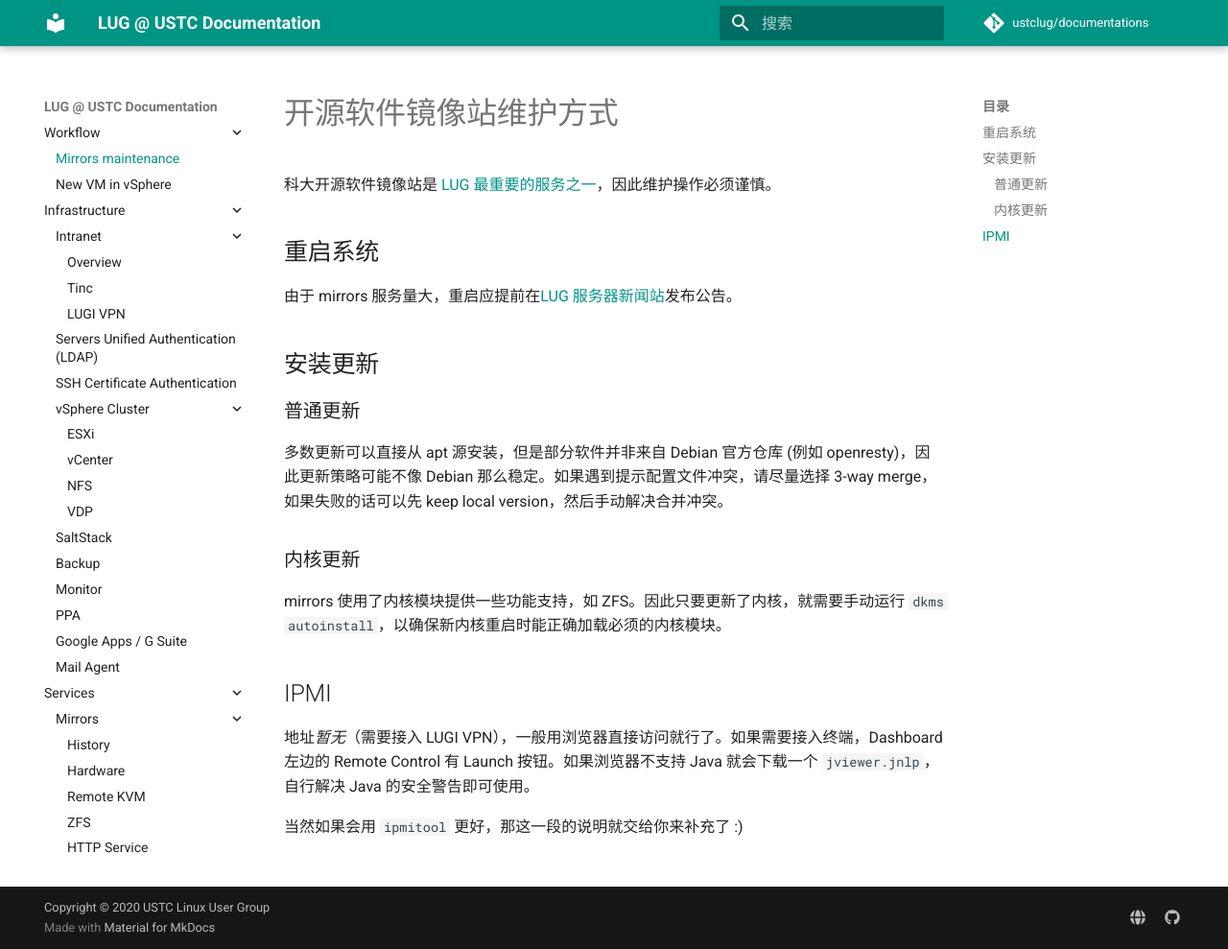
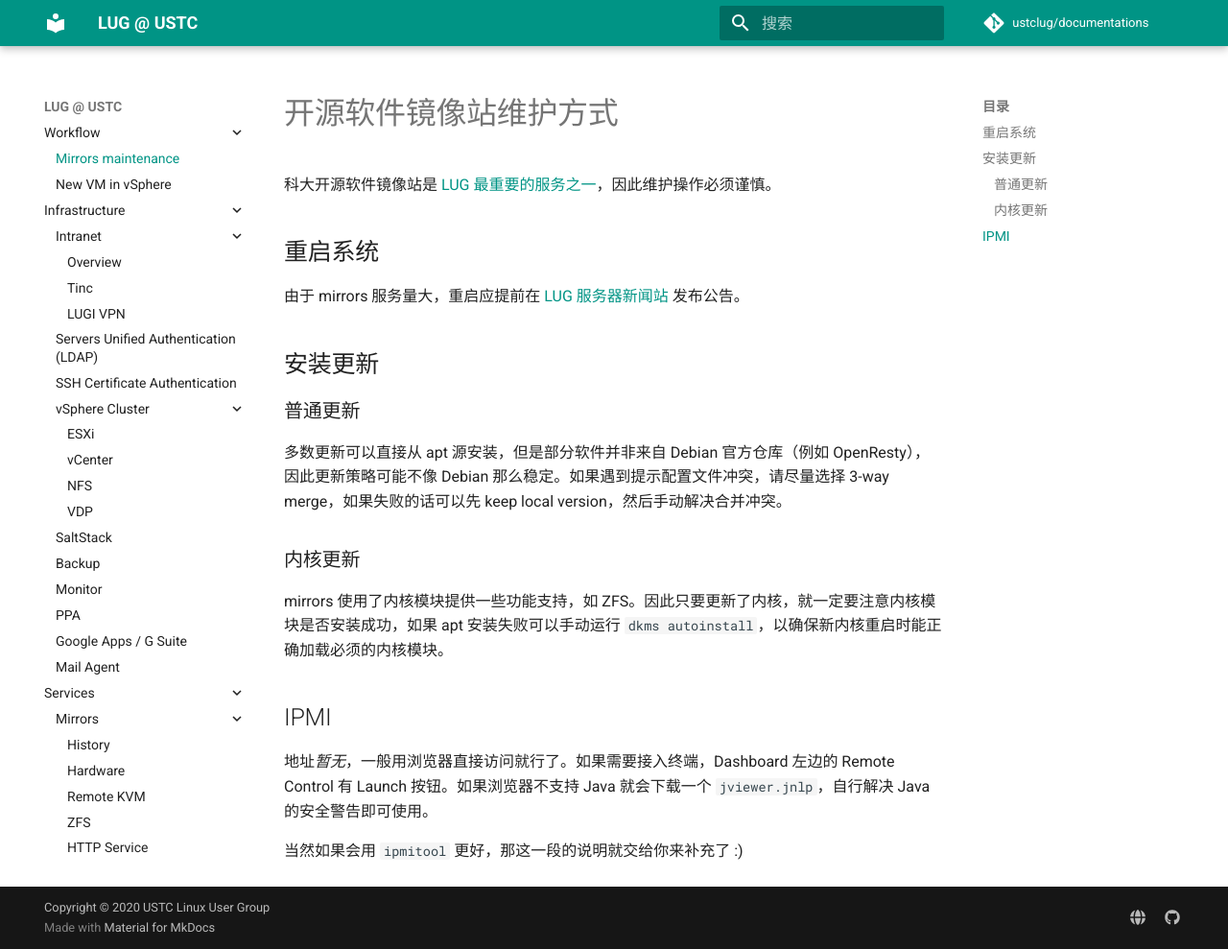
Before and after one commit to ustclug/documentations, an MkDocs documentation site: the page built from docs/workflow/mirrors/maintenance.md, in a window 1280 px wide and 989 px high. Shown: the whole window at 96% size. Built offline with MkDocs 1.6.1 and Material for MkDocs 9.7.7, drawn with Linux system fonts in a browser that asks for light colours; comment, search, counter and statistics services are not loaded.

Commit message:
Mirrors Maintenance: Spacing

```diff
--- a/docs/workflow/mirrors/maintenance.md
+++ b/docs/workflow/mirrors/maintenance.md
@@ -4,20 +4,20 @@
 
 ## 重启系统
 
-由于 mirrors 服务量大，重启应提前在[LUG 服务器新闻站](https://servers.ustclug.org/)发布公告。
+由于 mirrors 服务量大，重启应提前在 [LUG 服务器新闻站](https://servers.ustclug.org/) 发布公告。
 
 ## 安装更新
 
 ### 普通更新
 
-多数更新可以直接从 apt 源安装，但是部分软件并非来自 Debian 官方仓库 (例如 openresty)，因此更新策略可能不像 Debian 那么稳定。如果遇到提示配置文件冲突，请尽量选择 3-way merge，如果失败的话可以先 keep local version，然后手动解决合并冲突。
+多数更新可以直接从 apt 源安装，但是部分软件并非来自 Debian 官方仓库（例如 OpenResty），因此更新策略可能不像 Debian 那么稳定。如果遇到提示配置文件冲突，请尽量选择 3-way merge，如果失败的话可以先 keep local version，然后手动解决合并冲突。
 
 ### 内核更新
 
-mirrors 使用了内核模块提供一些功能支持，如 ZFS。因此只要更新了内核，就需要手动运行 `dkms autoinstall`，以确保新内核重启时能正确加载必须的内核模块。
+mirrors 使用了内核模块提供一些功能支持，如 ZFS。因此只要更新了内核，就一定要注意内核模块是否安装成功，如果 apt 安装失败可以手动运行 `dkms autoinstall`，以确保新内核重启时能正确加载必须的内核模块。
 
 ## IPMI
 
-地址*暂无*（需要接入 LUGI VPN），一般用浏览器直接访问就行了。如果需要接入终端，Dashboard 左边的 Remote Control 有 Launch 按钮。如果浏览器不支持 Java 就会下载一个 `jviewer.jnlp`，自行解决 Java 的安全警告即可使用。
+地址*暂无*，一般用浏览器直接访问就行了。如果需要接入终端，Dashboard 左边的 Remote Control 有 Launch 按钮。如果浏览器不支持 Java 就会下载一个 `jviewer.jnlp`，自行解决 Java 的安全警告即可使用。
 
 当然如果会用 `ipmitool` 更好，那这一段的说明就交给你来补充了 :)
--- a/mkdocs.yml
+++ b/mkdocs.yml
@@ -1,5 +1,5 @@
 # Project information
-site_name: 'LUG @ USTC Documentation'
+site_name: 'LUG @ USTC'
 site_description: 'Documentation for LUG service maintenance'
 site_author: 'USTC Linux User Group'
 site_url: 'https://docs.ustclug.org/'
```
